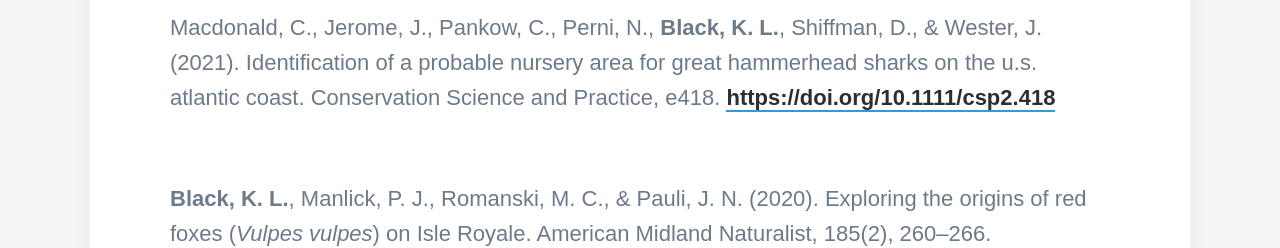
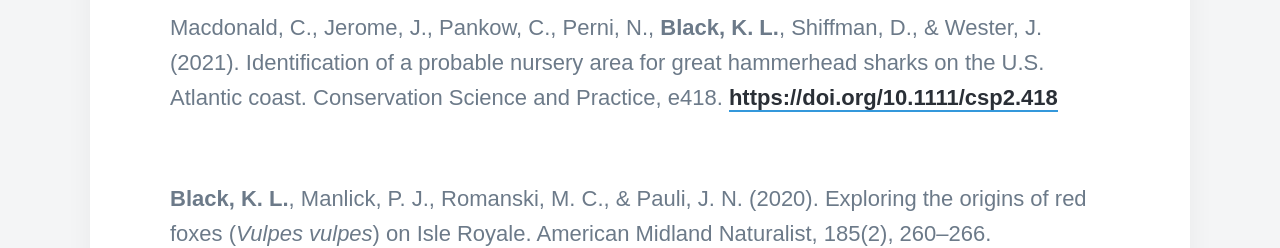
Before and after one commit to kristinaleilani/kristinaleilani.github.io, a Jekyll site: the page built from _pages/publications.md, in a window 1280 px wide. Shown: the part 557-805 px from the top of the page. Built offline with Jekyll 4.4.1, drawn with Linux system fonts in a browser that asks for light colours; nearby versions of some CDN libraries; some web fonts are replaced.

```diff
--- a/_pages/publications.md
+++ b/_pages/publications.md
@@ -6,7 +6,7 @@ featured_image: /images/GBR_overheadshot.JPG
 ---
 
 Macdonald, C., Jerome, J., Pankow, C., Perni, N., **Black, K. L.**, Shiffman, D., & Wester, J. (2021).
-Identification of a probable nursery area for great hammerhead sharks on the u.s. atlantic coast.
+Identification of a probable nursery area for great hammerhead sharks on the U.S. Atlantic coast.
 Conservation Science and Practice, e418. [https://doi.org/10.1111/csp2.418](https://doi.org/10.1111/csp2.418)
 
 <p>&nbsp;</p>
```
